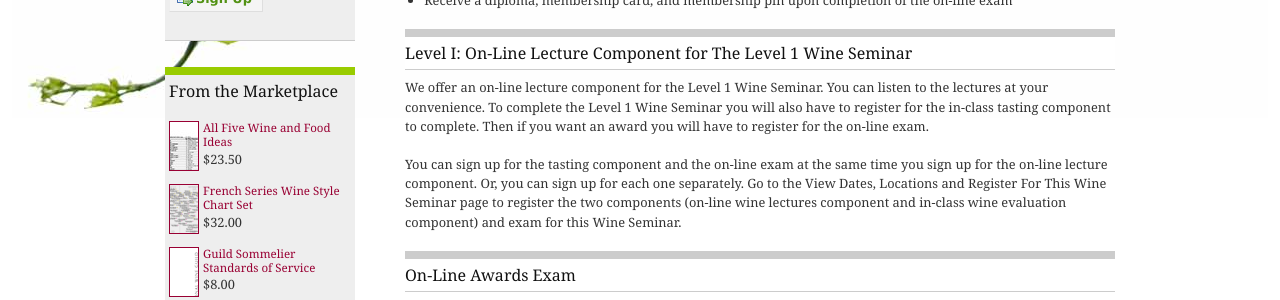
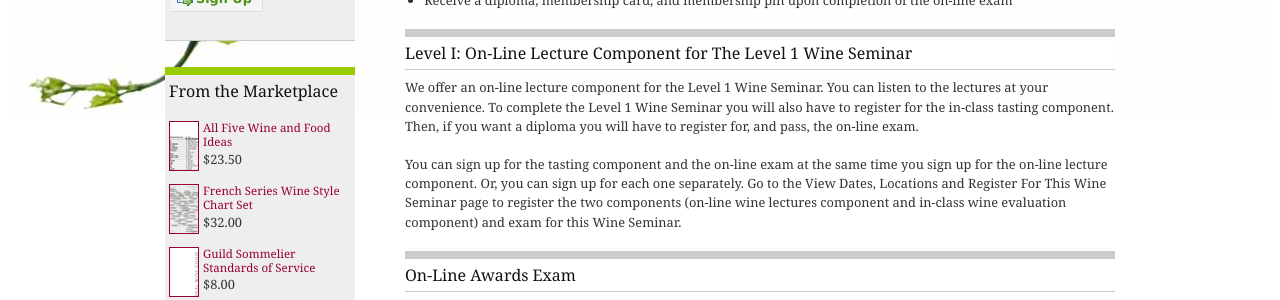
Before and after one commit to CKDev/internationalwineguild.com, a Jekyll site: the page built from guild-certification-seminar.html, in a window 1280 px wide and 900 px high, scrolled down 680 px. Shown: the part 182-482 px from the top of the window. Built offline with Jekyll 4.4.1, drawn with Linux system fonts in a browser that asks for light colours; a script that is not in the unit is left out; comment, search, counter and statistics services are not loaded.

Commit message:
Update guild-certification-seminar.html

```diff
--- a/guild-certification-seminar.html
+++ b/guild-certification-seminar.html
@@ -25,7 +25,7 @@ permalink: "/guild-certification-seminar"
 </ul>
 
 <h2>Level I: On-Line Lecture Component for The Level 1 Wine Seminar</h2>
-<p>We offer an on-line lecture component for the Level 1 Wine Seminar.  You can listen to the lectures at your convenience.  To complete the Level 1 Wine Seminar you will also have to register for the in-class tasting component to complete. Then if you want an award you will have to register for the on-line exam.</p>
+<p>We offer an on-line lecture component for the Level 1 Wine Seminar.  You can listen to the lectures at your convenience.  To complete the Level 1 Wine Seminar you will also have to register for the in-class tasting component. Then, if you want a diploma you will have to register for, and pass, the on-line exam.</p>
 
 <p>You can sign up for the tasting component and the on-line exam at the same time you sign up for the on-line lecture component. Or, you can sign up for each one separately. Go to the View Dates, Locations and
     Register For This Wine Seminar page to register the two components (on-line wine lectures component and in-class wine evaluation component) and exam for this Wine Seminar.</p>
```
